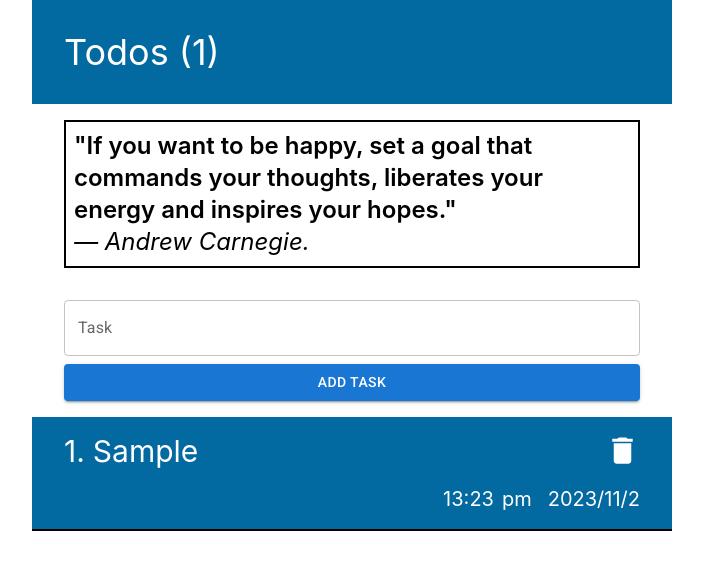
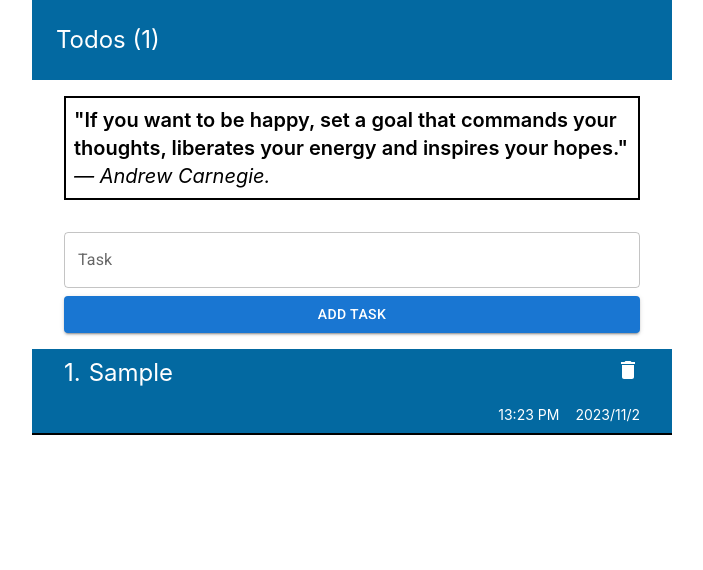
Before and after one commit to devmwas/todos, a React (Create React App) app: page / in a window 1280 px wide. Both pictures are taken after typing "Sample" into the empty fields and a click on the button "ADD TASK". Shown: the top 570 px of the page, without its empty margins (288-991 px from the left). Built offline with nearby package versions, Linux system fonts and the light colour scheme; the HTML template or start-up script is replaced by a standard one.

Commit message:
Reduced the size of items for they were too big

```diff
--- a/package.json
+++ b/package.json
@@ -1,4 +1,5 @@
 {
+  "homepage": "https://devmwas.github.io/todos",
   "name": "todos",
   "version": "0.1.0",
   "private": true,
@@ -17,6 +18,8 @@
     "web-vitals": "^2.1.4"
   },
   "scripts": {
+    "predeploy": "npm run build",
+    "deploy": "gh-pages -d build",
     "start": "react-scripts start",
     "build": "react-scripts build",
     "test": "react-scripts test",
@@ -41,6 +44,7 @@
     ]
   },
   "devDependencies": {
+    "gh-pages": "^6.0.0",
     "tailwindcss": "^3.3.5"
   }
 }
--- a/src/App.js
+++ b/src/App.js
@@ -32,9 +32,9 @@ function App() {
       </div>
       {/* Show Congrats Message if User has Completed all their todos */}
       { showCongrats &&
-          <div className="text-4xl p-8 bg-sky-700 text-white text-center">
+          <div className="text-2xl p-8 bg-sky-700 text-white text-center">
             <div className="font-bold text-green-400">CONGRATULATIONS!</div>
-            <div className="text-2xl pt-2">You have completed all your Todos.</div>
+            <div className="text-xl pt-2">You have completed all your Todos.</div>
           </div>
       }
     </div>
--- a/src/components/Header.js
+++ b/src/components/Header.js
@@ -2,7 +2,7 @@ import React from 'react'
 
 function Header({tasks}) {
   return (
-    <div className='text-4xl p-8 bg-sky-700 text-white'>
+    <div className='text-2xl p-6 bg-sky-700 text-white'>
         Todos ({tasks.length})
     </div>
   )
--- a/src/components/Motivation.js
+++ b/src/components/Motivation.js
@@ -8,8 +8,8 @@ function Motivation() {
 
   return (
     <div className='mx-8 my-4 p-2 bg-white border-2 border-black'>
-         <div className='text-2xl font-semibold'>{quote}</div>
-         <div className='text-2xl italic'>{author}</div>
+         <div className='text-xl font-semibold'>{quote}</div>
+         <div className='text-xl italic'>{author}</div>
     </div>
   )
 }
--- a/src/components/Task.js
+++ b/src/components/Task.js
@@ -16,19 +16,19 @@ function Task({index, tasks, setTasks, taskText, setShowCongrats }) {
     }
 
   return (
-    <div className='px-8 py-4 text-white bg-sky-700 space-y-4 border-b-2 border-black'>
+    <div className='px-8 py-2 text-white bg-sky-700 space-y-4 border-b-2 border-black'>
         <div className='flex justify-between'>
-            <div className='flex text-3xl'>
+            <div className='flex text-2xl'>
                 <div className='mr-2'>{index+1}.</div>
                 <div>{taskText}</div>
             </div>
             <div className=''>
-                <DeleteIcon fontSize='large' sx={{cursor: 'pointer'}} onClick={handleDelete} />
+                <DeleteIcon fontSize='medium' sx={{cursor: 'pointer'}} onClick={handleDelete} />
             </div>
         </div>
-        <div className='flex justify-end space-x-4 text-xl'>
-            <div className='mr-2'>{hour}:
-                {minute.toString().length < 2 ? '0'+minute : minute}</div> {hour >=12 ? 'pm': 'am'}
+        <div className='flex justify-end space-x-4 text-sm'>
+            <div className='mr-1'>{hour}:
+                {minute.toString().length < 2 ? '0'+minute : minute}</div> {hour >=12 ? 'PM': 'AM'}
             <div>{year}/{month+1}/{day}</div>
         </div>
     </div>
```
Also changed, not shown: 1 other file (tests, documents, lock files or other folders).
